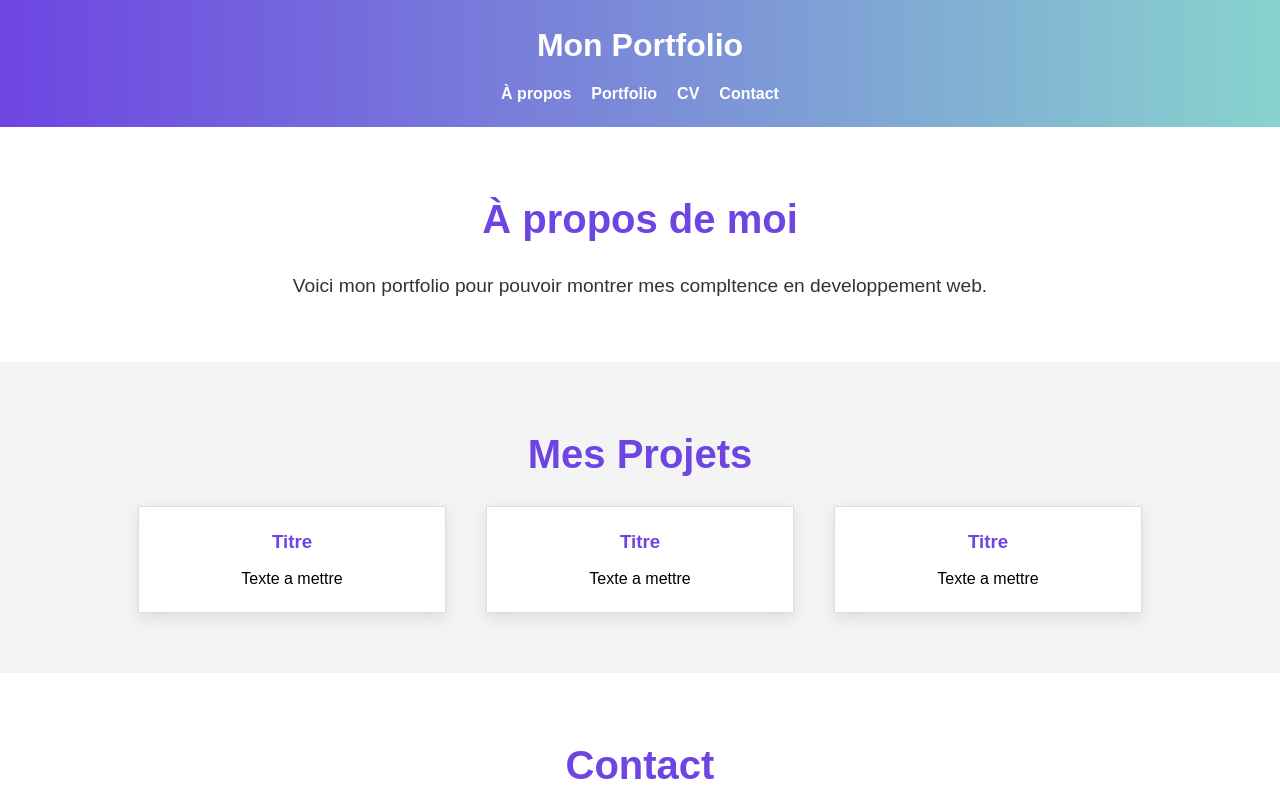
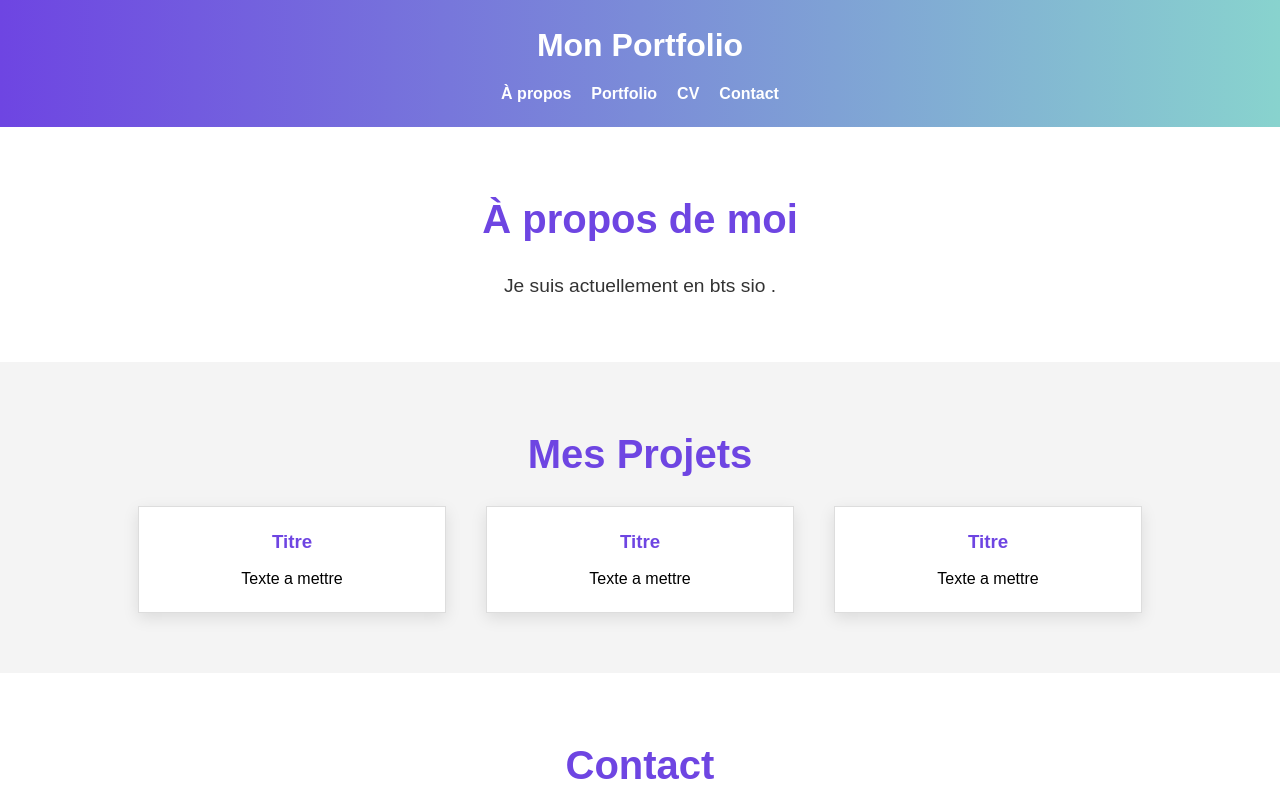
Before and after one commit to lowansb/lowansb.github.io, a plain HTML site: page index.html in a window 1280 px wide. Shown: the top 800 px of the page. Drawn offline with Linux system fonts and the light colour scheme.

Commit message:
Update index.html

```diff
--- a/index.html
+++ b/index.html
@@ -24,8 +24,7 @@
       <div class="container">
         <h2>À propos de moi</h2>
         <p>
-          Voici mon portfolio pour pouvoir montrer mes compltence en
-          developpement web.
+          Je suis actuellement en bts sio .
         </p>
       </div>
     </section>
```
